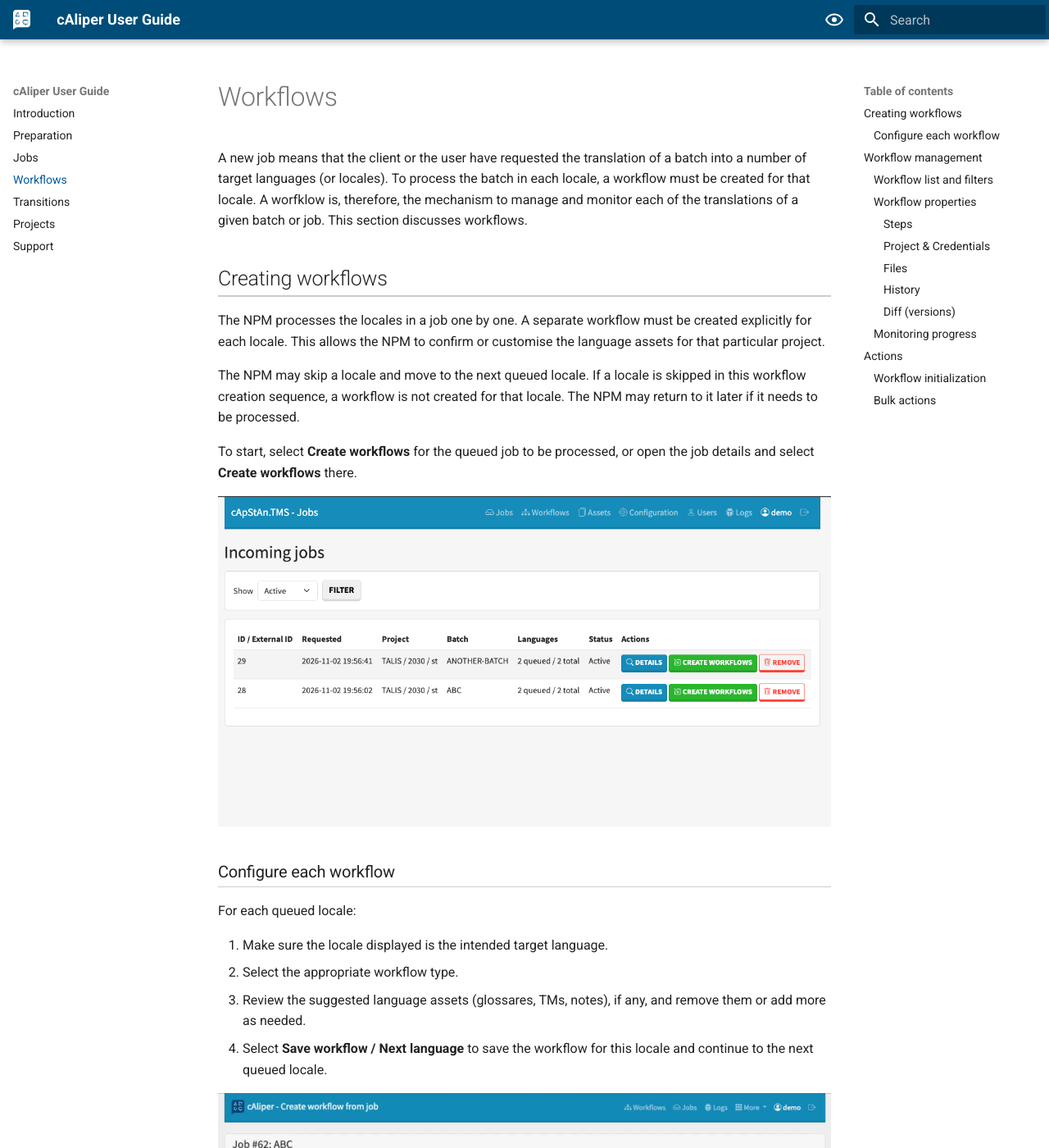
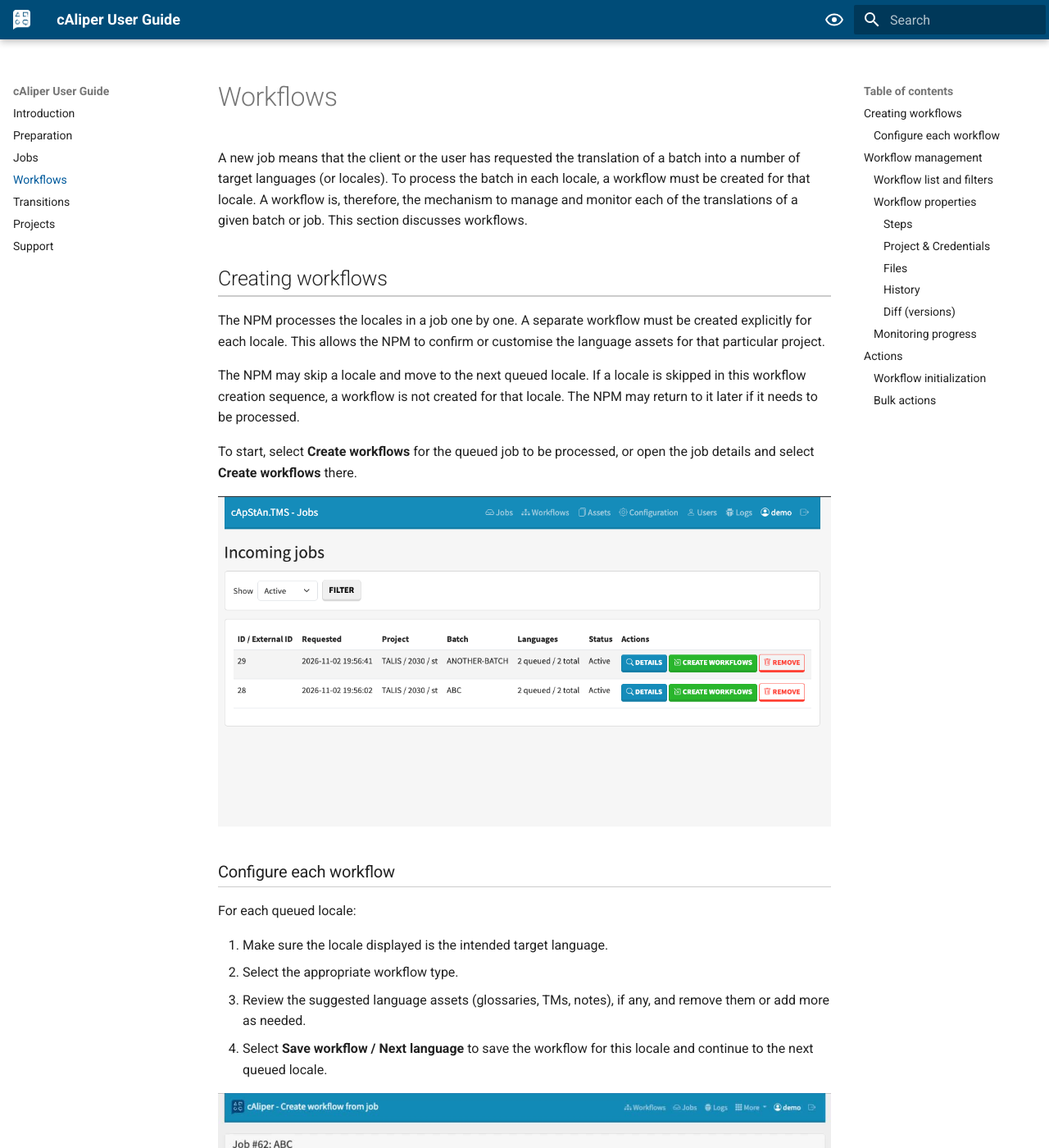
Before and after one commit to capstanlqc/caliper-guide, an MkDocs documentation site: the page built from docs/03_workflows.md, in a window 1280 px wide and 1400 px high. Shown: the whole window at 82% size. Built offline with MkDocs 1.6.1 and Material for MkDocs 9.7.7, drawn with Linux system fonts in a browser that asks for light colours; some of the changed text lies outside the part shown.

Commit message:
fix: a few typos

```diff
--- a/docs/03_workflows.md
+++ b/docs/03_workflows.md
@@ -1,7 +1,7 @@
 
 # Workflows
 
-A new job means that the client or the user have requested the translation of a batch into a number of target languages (or locales). To process the batch in each locale, a workflow must be created for that locale. A worfklow is, therefore, the mechanism to manage and monitor each of the translations of a given batch or job. This section discusses workflows.
+A new job means that the client or the user has requested the translation of a batch into a number of target languages (or locales). To process the batch in each locale, a workflow must be created for that locale. A workflow is, therefore, the mechanism to manage and monitor each of the translations of a given batch or job. This section discusses workflows.
 
 ## Creating workflows
 
@@ -30,7 +30,7 @@ For each queued locale:
 
 1. Make sure the locale displayed is the intended target language.
 2. Select the appropriate workflow type.
-3. Review the suggested language assets (glossares, TMs, notes), if any, and remove them or add more as needed.
+3. Review the suggested language assets (glossaries, TMs, notes), if any, and remove them or add more as needed.
 4. Select **Save workflow / Next language** to save the workflow for this locale and continue to the next queued locale.
 
 ![Configuring a locale and saving its workflow](_assets/img/page-15.png)
```
Also changed, not shown: other parts of docs/03_workflows.md (+3 -3 lines), docs/04_transitions.md (+2 -2 lines), docs/05_projects.md (+5 -5 lines).
